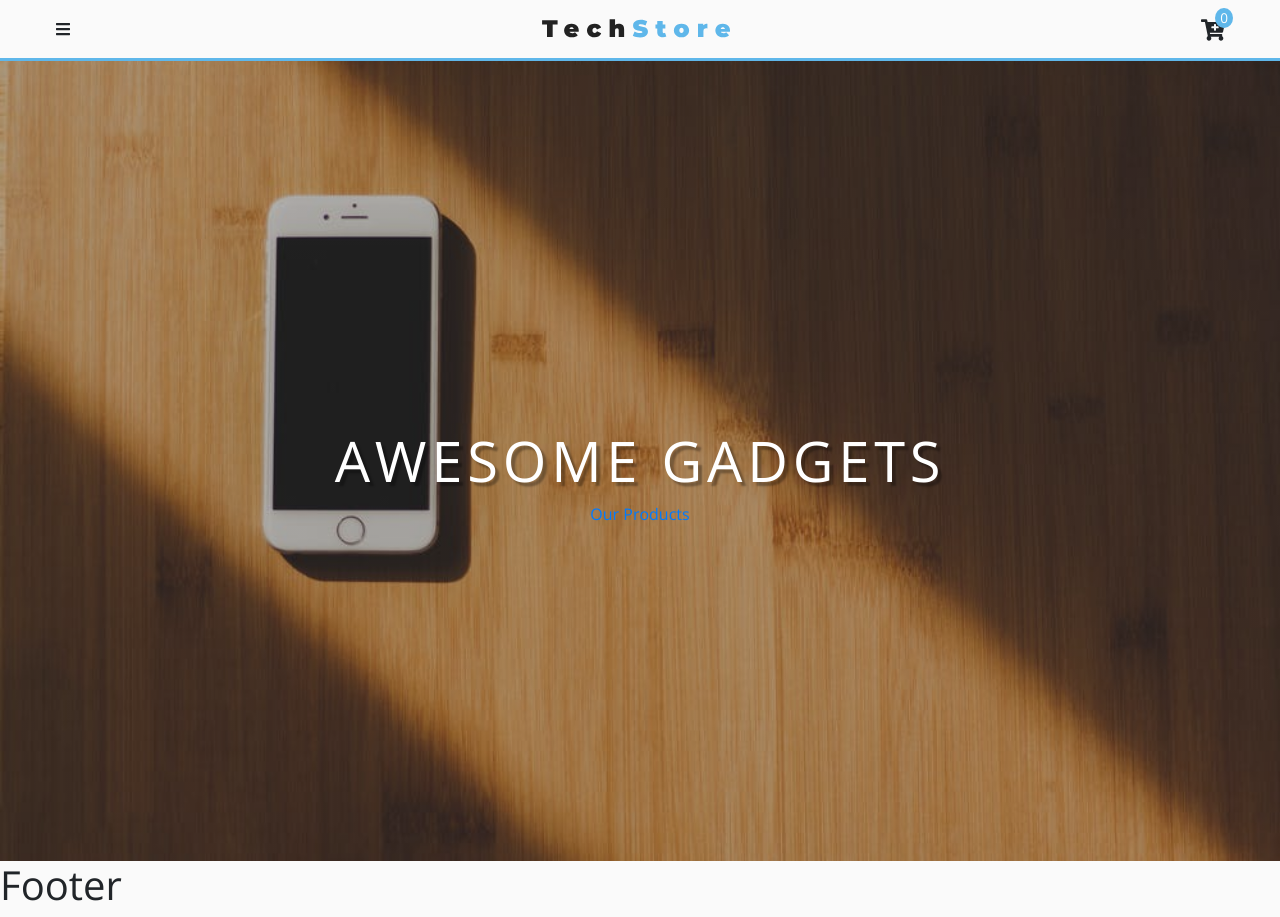
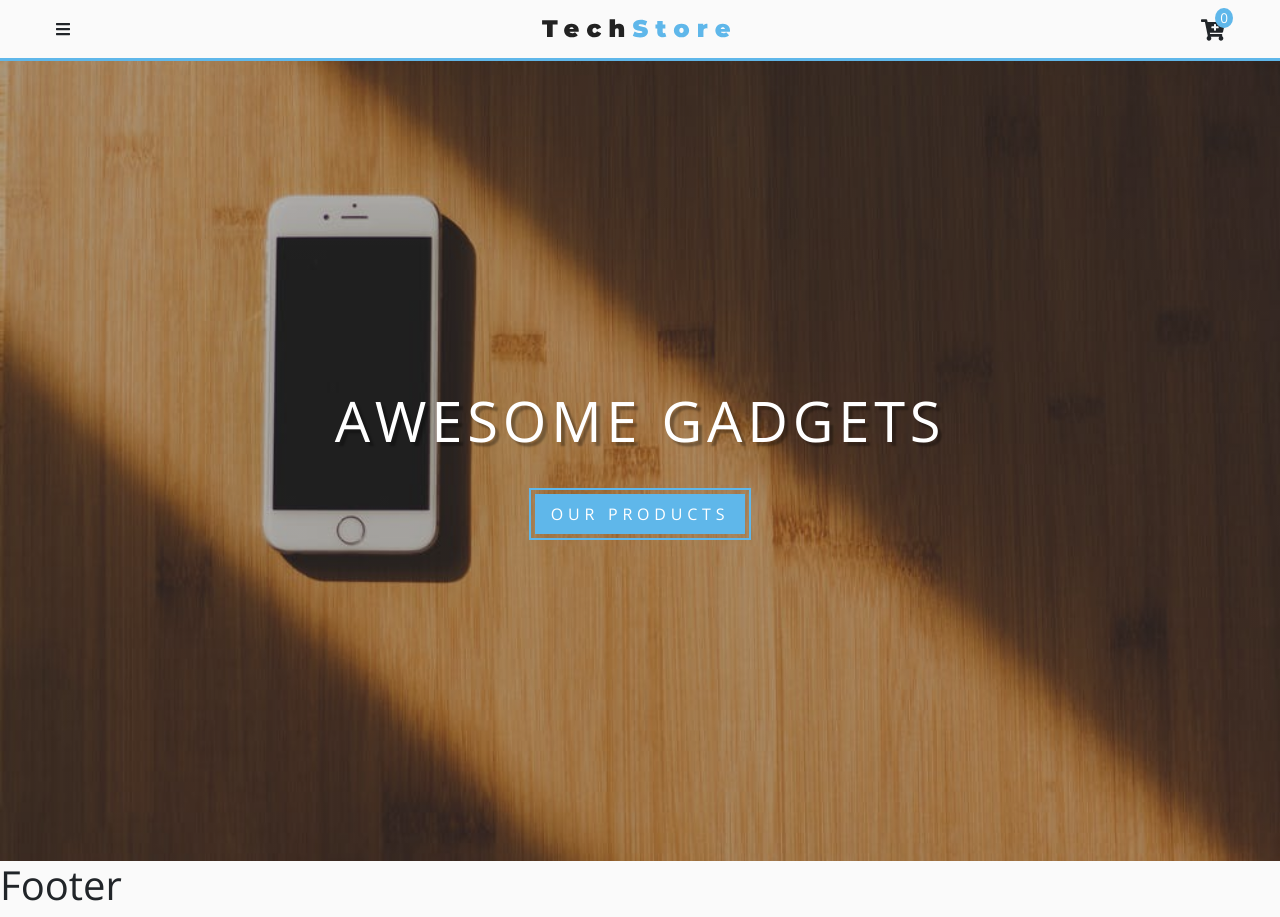
Before and after one commit to Molderck/TechStore-ReactJS, a React (Create React App) app in the folder tech-store/: page / in a window 1280 px wide. Built offline with nearby package versions, Linux system fonts and the light colour scheme.

Commit message:
Added main-link class to Link in HomePage

```diff
--- a/tech-store/src/pages/HomePage.js
+++ b/tech-store/src/pages/HomePage.js
@@ -5,7 +5,7 @@ import { Link } from "react-router-dom";
 export default function HomePage() {
   return (
     <Hero title="Awesome Gadgets" max={true} >
-      <Link to="/products">Our Products</Link>
+      <Link to="/products" className="main-link" style={{ margin: "2rem"}}>Our Products</Link>
     </Hero>
   )
 }
```
